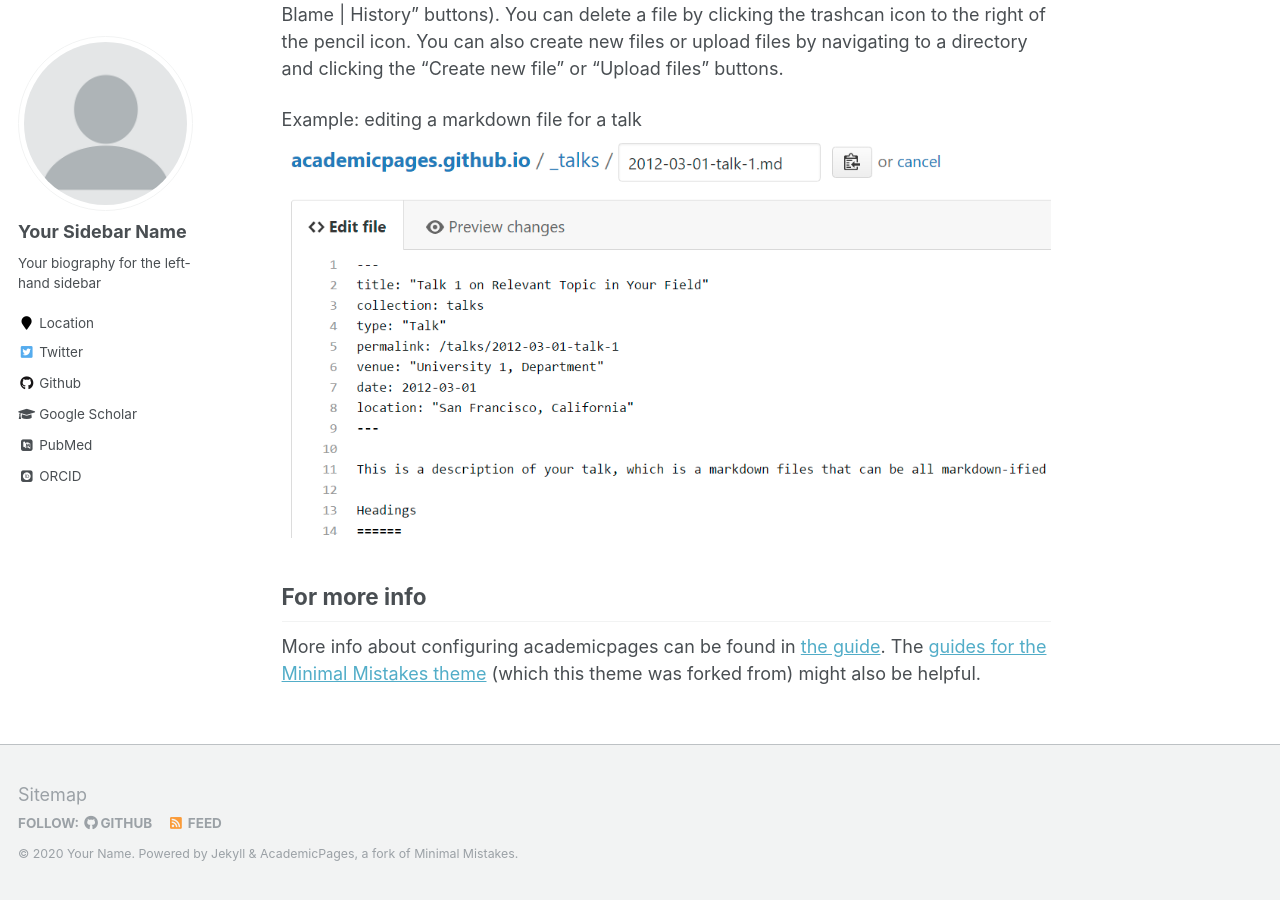
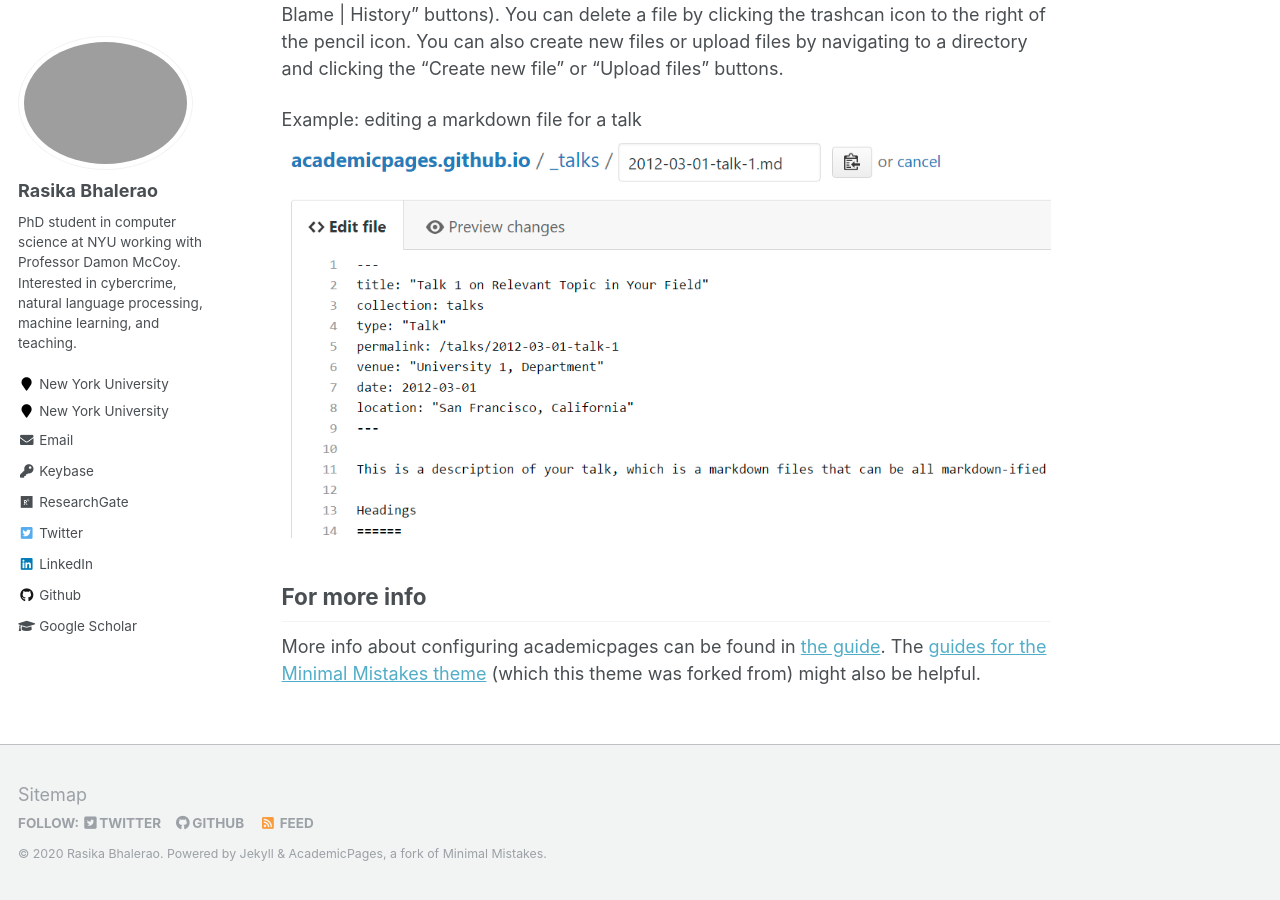
Before and after one commit to rasikabh/rasikabh.github.io, a Jekyll site: the page built from _pages/about.md, in a window 1280 px wide and 900 px high, scrolled down 2463 px. Built offline with Jekyll 4.4.1, drawn with Linux system fonts in a browser that asks for light colours; some web fonts are replaced; some of the changed text lies outside the part shown.

Commit message:
Update _config.yml

```diff
--- a/_config.yml
+++ b/_config.yml
@@ -7,13 +7,13 @@
 
 # Site Settings
 locale                   : "en-US"
-title                    : "Your Name / Site Title"
+title                    : "Rasika Bhalerao"
 title_separator          : "-"
-name                     : &name "Your Name"
-description              : &description "personal description"
-url                      : https://academicpages.github.io # the base hostname & protocol for your site e.g. "https://mmistakes.github.io"
+name                     : &name "Rasika Bhalerao"
+description              : &description "I am a PhD student in computer science at NYU working with Professor Damon McCoy. I am interested in cybercrime, natural language processing, machine learning, and teaching."
+url                      : https://rasikabh.github.io/
 baseurl                  : "" # the subpath of your site, e.g. "/blog"
-repository               : "academicpages/academicpages.github.io"
+repository               : "rasikabh/rasikabh.github.io"
 teaser                   :  # filename of teaser fallback teaser image placed in /images/, .e.g. "500x300.png"
 breadcrumbs              : false # true, false (default)
 words_per_minute         : 160
@@ -57,7 +57,7 @@ yandex_site_verification :
 
 # Social Sharing
 twitter:
-  username               : &twitter
+  username               : &twitter rasikabh
 facebook:
   username               :
   app_id                 :
@@ -80,15 +80,15 @@ analytics:
 
 # Site Author
 author:
-  name             : "Your Sidebar Name"
-  avatar           : "profile.png"
-  bio              : "Your biography for the left-hand sidebar"
-  location         : "Location"
-  employer         :
-  pubmed           : "https://www.ncbi.nlm.nih.gov/pubmed/?term=john+snow"
-  googlescholar    : "http://yourfullgooglescholarurl.com"
-  email            :
-  researchgate     :  # example: "https://www.researchgate.net/profile/yourprofile"
+  name             : "Rasika Bhalerao"
+  avatar           : "bhalerao.jpg"
+  bio              : "PhD student in computer science at NYU working with Professor Damon McCoy. Interested in cybercrime, natural language processing, machine learning, and teaching."
+  location         : "New York University"
+  employer         : "New York University"
+  pubmed           :
+  googlescholar    : "https://scholar.google.com/citations?user=c1JotdAAAAAJ&hl=en"
+  email            : "rasikabh@gmail.com"
+  researchgate     :  "https://www.researchgate.net/profile/Rasika_Bhalerao"
   uri              :
   bitbucket        :
   codepen          :
@@ -96,20 +96,20 @@ author:
   flickr           :
   facebook         :
   foursquare       :
-  github           : "academicpages"
+  github           : "rasikabh"
   google_plus      :
-  keybase          :
+  keybase          : "rasikabh"
   instagram        :
   impactstory      : #"https://profiles.impactstory.org/u/xxxx-xxxx-xxxx-xxxx"
   lastfm           :
-  linkedin         :
-  orcid            : "http://orcid.org/yourorcidurl"
+  linkedin         : "https://www.linkedin.com/in/rasika-bhalerao-8a827188/"
+  orcid            :
   pinterest        :
   soundcloud       :
-  stackoverflow    : # http://stackoverflow.com/users/123456/username
+  stackoverflow    :
   steam            :
   tumblr           :
-  twitter          : "replacethistwitterhandle"
+  twitter          : "rasikabh"
   vine             :
   weibo            :
   xing             :
```
